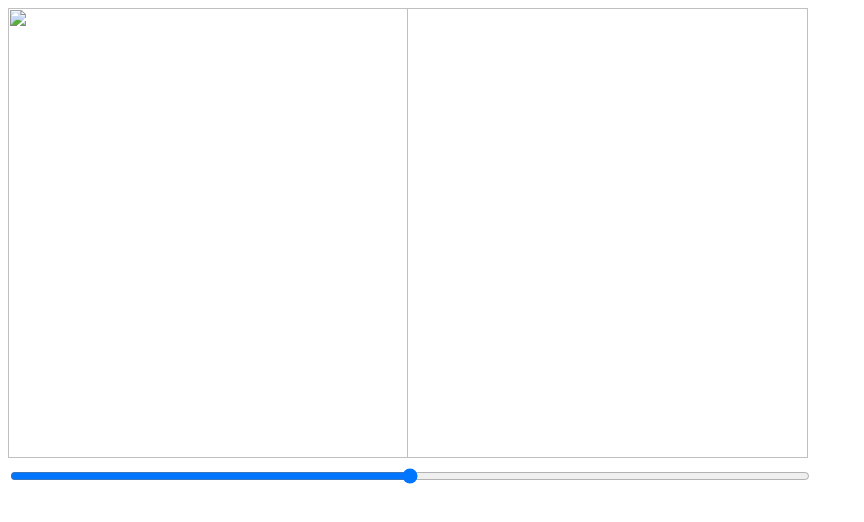
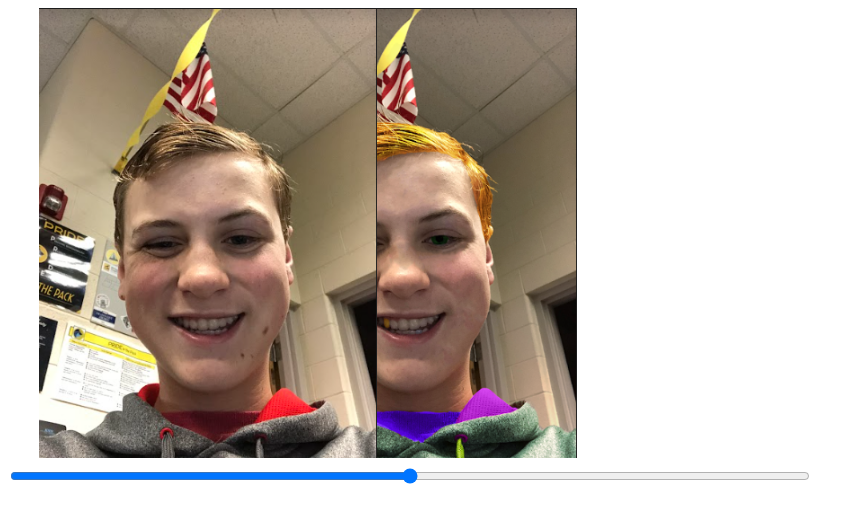
Before and after one commit to thisisaemailforrandomstuffhehe-web/Photoshop-image-slider, a plain HTML site: page index.html in a window 1280 px wide. Shown: the whole page, without its empty margins (0-864 px from the left). Drawn offline with Linux system fonts and the light colour scheme.

Commit message:
Update index.html

```diff
--- a/index.html
+++ b/index.html
@@ -37,11 +37,11 @@
 <div class="container">
 
   <!-- bottom image -->
-  <img src="bottom.jpg">
+  <img src="https://raw.githubusercontent.com/thisisaemailforrandomstuffhehe-web/Photoshop-image-slider/main/bottom.png">
 
   <!-- top image -->
   <div class="top" id="top">
-    <img src="top.jpg">
+    <img src="https://raw.githubusercontent.com/thisisaemailforrandomstuffhehe-web/Photoshop-image-slider/main/top.png">
   </div>
 
 </div>
```
